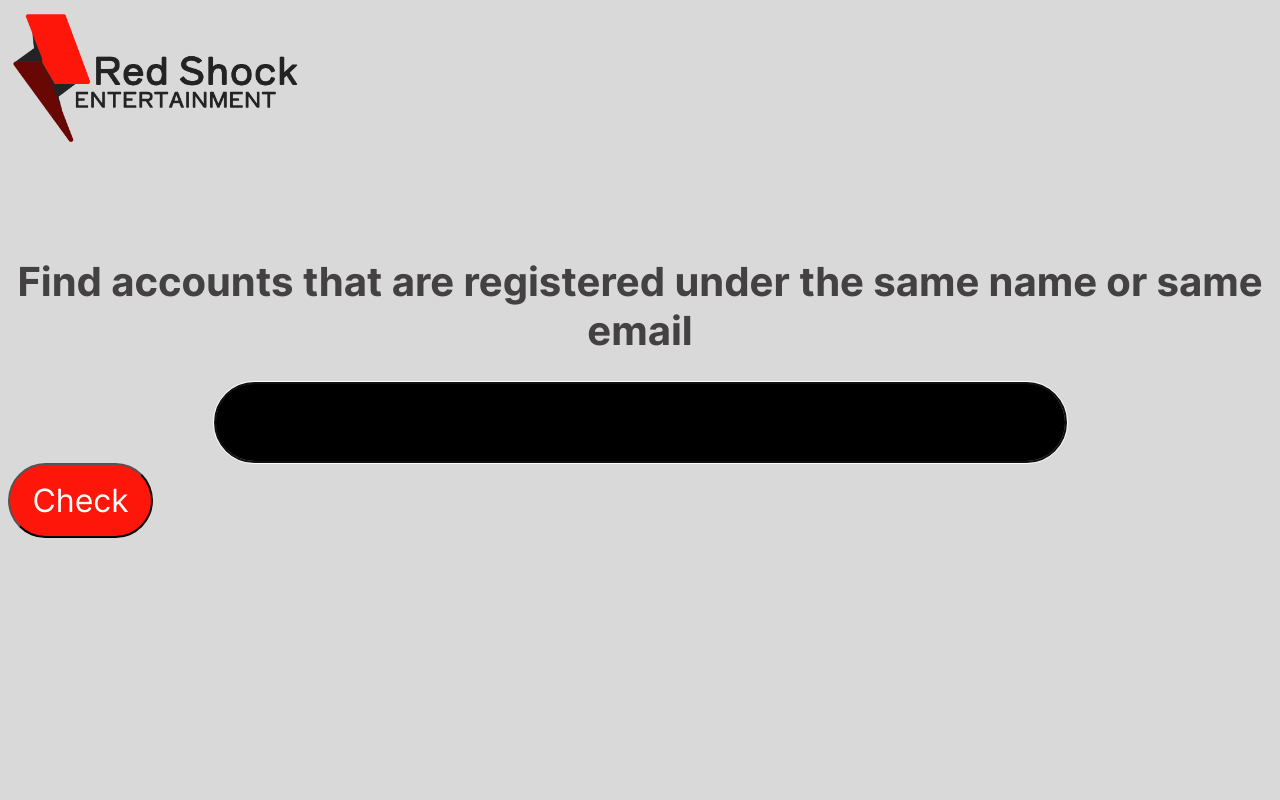
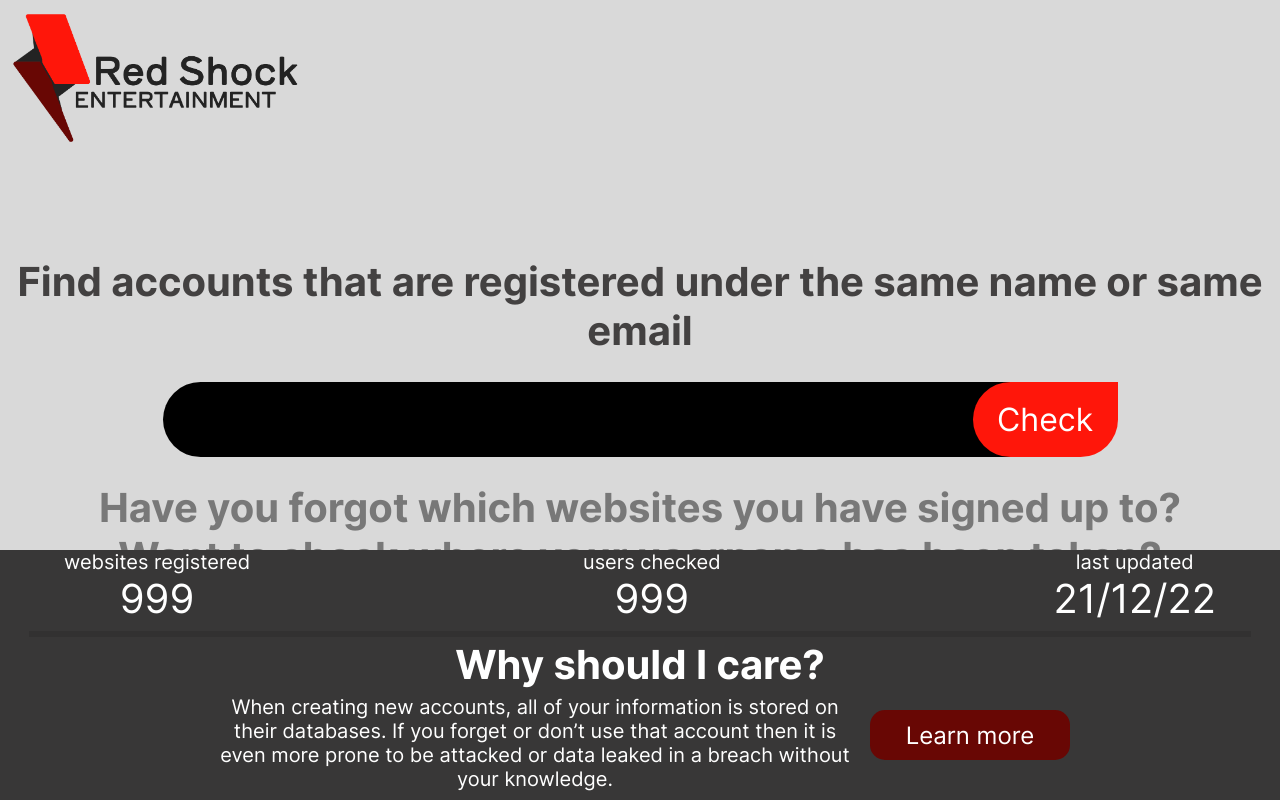
Before and after one commit to Thomasssb1/account-checker, a plain HTML site: page index.html in a window 1280 px wide. Drawn offline with Linux system fonts and the light colour scheme.

Commit message:
Final frontend

```diff
--- a/index.html
+++ b/index.html
@@ -4,12 +4,37 @@
     <link rel="icon" type="image/png" href="assets/rdshklogo.png">
 </head>
 <body>
-    <img src="assets/rdshckmockup.png" id="title-icon">
-    <h1 id="text-1">Find accounts that are registered under the same name or same email</h1>
-    <div>
+    <img src="assets/rdshckmockup.png" id="title-icon" draggable="false">
+    <h1 class="text" style="color: #434141;">Find accounts that are registered under the same name or same email</h1>
+    <div id="input-div">
         <form>
             <input type="text" id="email-username" name="input-email-username" autocomplete="on" autofocus="autofocus" maxlength="64" required="required">
             <input type="submit" value="Check" id="submit-email-username">
         </form>
     </div>
+    <h2 class="text" style="color: #787878; padding-top: 95px;">Have you forgot which websites you have signed up to?<br>
+        Want to check where your username has been taken?
+    </h2>
+    <div id="div-bottom">
+        <div id="div-even-text">
+            <div class="text" style="font-size: 20px;">websites registered
+                <br>
+                <span style="font-size: 40px;">999</span>
+            </div>
+            <div class="text" style="font-size: 20px;">users checked
+                <br>
+                <span style="font-size: 40px;">999</span>
+            </div>
+            <div class="text" style="font-size: 20px;">last updated
+                <br>
+                <span style="font-size: 40px;">21/12/22</span>
+            </div>
+        </div>
+        <hr id="div-line">
+        <h1 class="text" style="line-height: 40px; margin: 0; padding-bottom: 10px;">Why should I care?</h1>
+        <div id="div-info">
+            <p id="div-learn-more">When creating new accounts, all of your information is stored on their databases. If you forget or don’t use that account then it is even more prone to be attacked or data leaked in a breach without your knowledge.</p>
+            <button id="button-learn-more">Learn more</button>
+        </div>
+    </div>
 </body>
--- a/stylesheet.css
+++ b/stylesheet.css
@@ -11,22 +11,34 @@ body{
     width: 300px;
     border-radius: 10px;
     margin-bottom: 78px;
+    user-select: none;
 }
 
-#text-1{
+.text{
     font-family: Inter;
-    color: #434141;
+    color: #FFFFFF;
     font-size: 40px;
     text-align: center;
 }
 
+#input-div{
+    margin: auto;
+    display: block;
+    width: 955px;
+}
+
 #email-username{
     background-color: #000000;
-    border-radius: 64px;
+    border-radius: 64px 0px 0px 64px;
     width: 845px;
     height: 75px;
-    margin: auto;
-    display: block;
+    position: absolute;
+    border: 0;
+    outline: none;
+    color: #FFFFFF;
+    padding: 0px 20px;
+    font-size: 20px;
+    font-family: Inter;
 }
 
 #submit-email-username{
@@ -34,8 +46,62 @@ body{
     width: 145px;
     height: 75px;
     background-color: #ff160a;
-    border-radius: 64px;
+    border-radius: 64px 0px 64px 64px;
     font-family: Inter;
     color: #FFFFFF;
     font-size: 32px;
+    position: relative;
+    float: right;
+    border: 0;
 }
+
+#div-bottom{
+    background-color: #383737;
+    height: 250px;
+    position: fixed;
+    bottom: 0;
+    width: 100%;
+    right: 0;
+}
+
+#div-even-text{
+    padding-left: 5%;
+    padding-right: 5%;
+    display: flex;
+    justify-content: space-between;
+}
+
+#div-line{
+    width: 95%;
+    border: 3px solid rgba(0, 0, 0, 0.1);
+}
+
+#div-info{
+    display: flex;
+    justify-content: center;
+}
+
+#div-learn-more{
+    font-size: 20px;
+    width: 650px;
+    white-space: pre-wrap;
+    padding-right: 10px;
+    font-family: Inter;
+    color: #FFFFFF;
+    font-size: 20px;
+    text-align: center;
+    margin: 0;
+}
+
+#button-learn-more{
+    background-color: #680704;
+    width: 200px;
+    height: 50px;
+    border-radius: 15px;
+    border: 0;
+    font-family: Inter;
+    color: #FFFFFF;
+    font-size: 24px;
+    text-align: center;
+    margin-top: 15px;
+}
```
